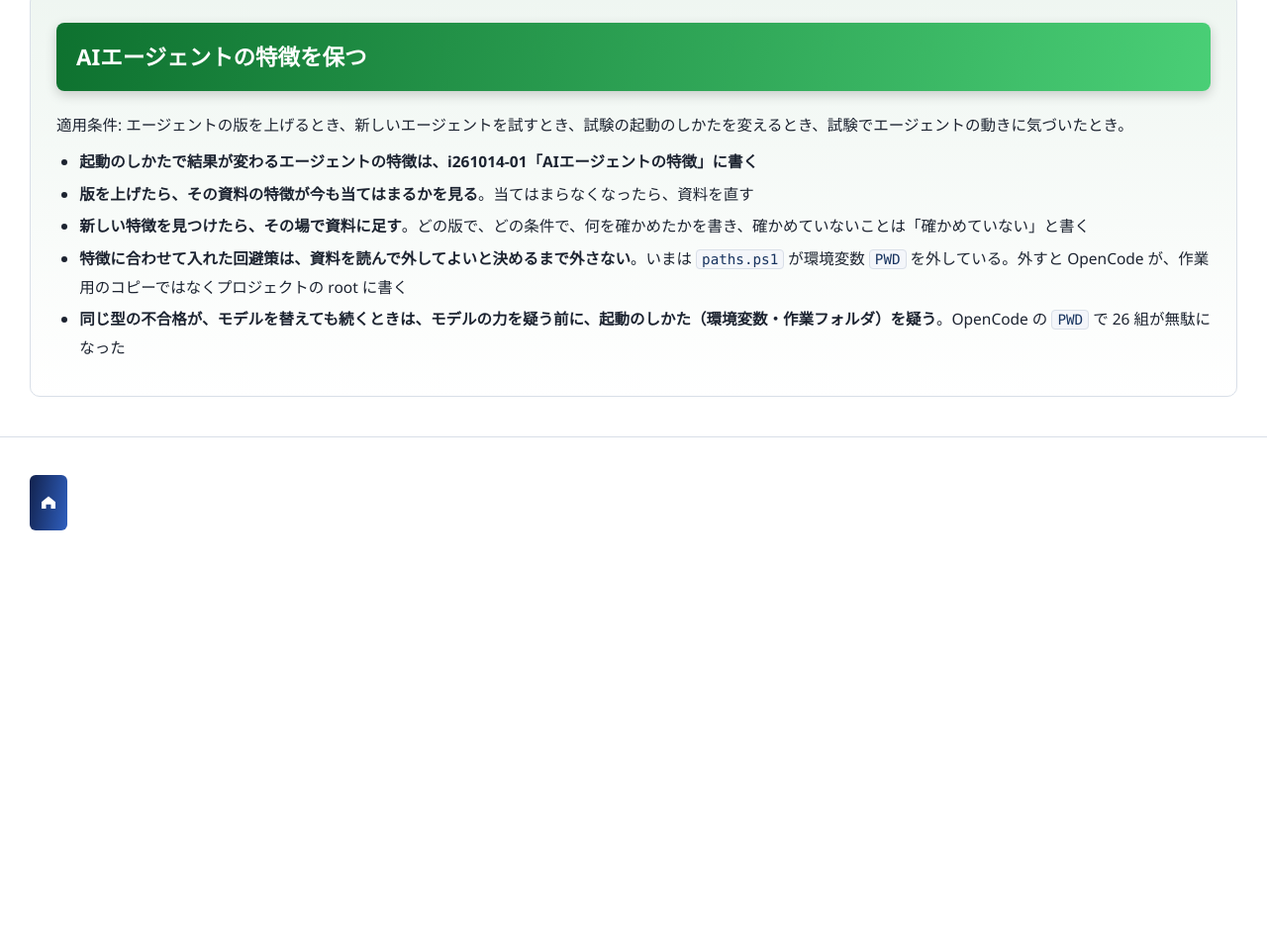
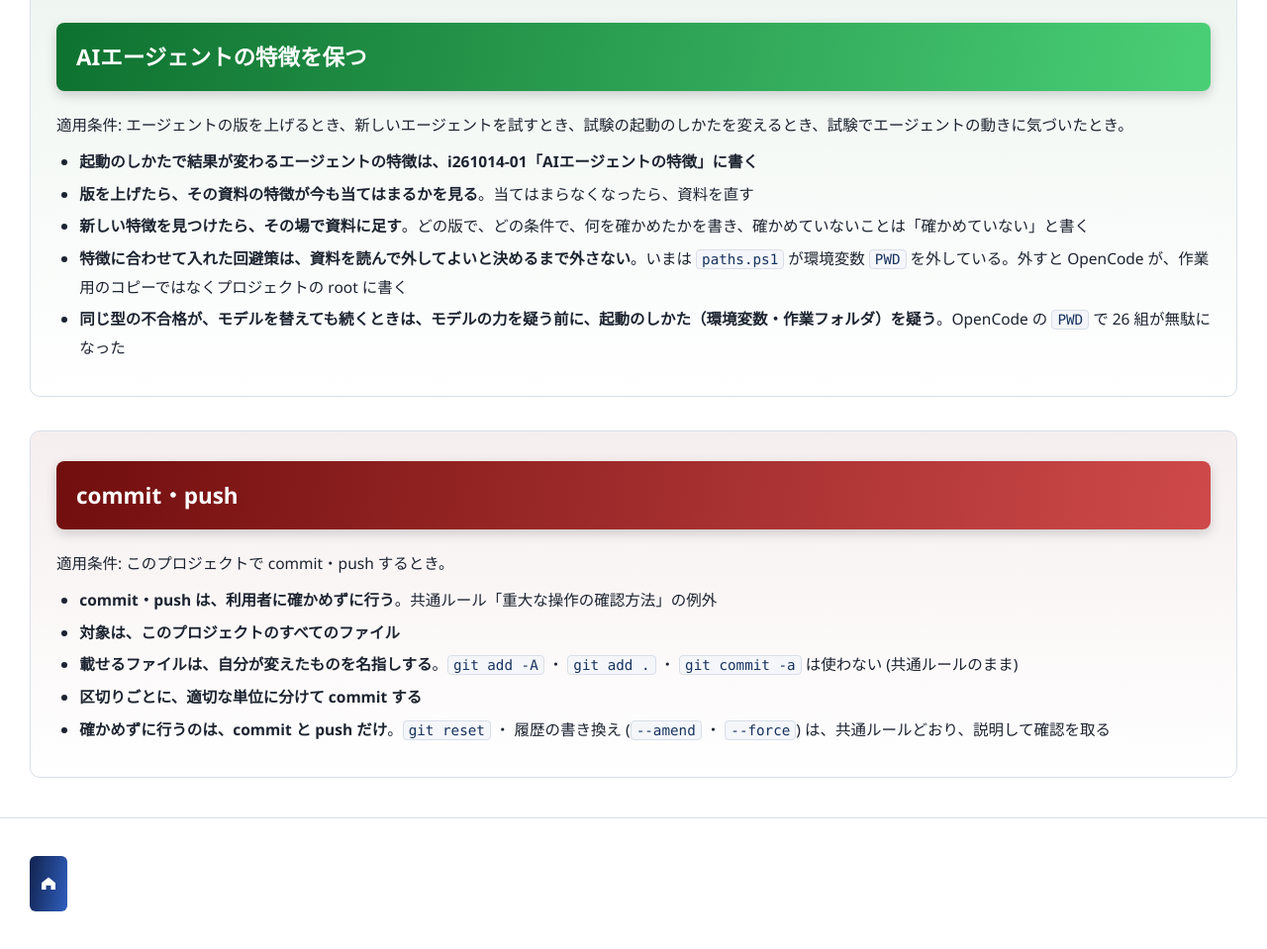
Before and after one commit to LightSpeedC/20260824-local-llm-llama-cp, a plain HTML site: page notes/90_rules/local-rules.html in a window 1280 px wide. Shown: the part 827-1786 px from the top of the page at 99% size. Before the commit the page ends 1441 px from the top, so only its background shows below. Drawn offline with Linux system fonts and the light colour scheme.

Commit message:
ローカルルールに、commit・push を確かめずに行う決めごとを書く
Co-Authored-By: Claude Sonnet 5.5 <noreply@anthropic.com>

```diff
--- a/notes/90_rules/local-rules.html
+++ b/notes/90_rules/local-rules.html
@@ -221,7 +221,7 @@ footer a{color:var(--navy2, #2f5fbf);background:transparent;}
 	<div class="inner">
 		<h1>ローカルルール — ローカルLLM 実行環境</h1>
 		<div class="lead">このプロジェクトでだけ通る決めごと。共通ルールと食い違うときはこちらが優先する</div>
-		<div class="date">📅 作成: 2026-09-29 / 更新: 2026-10-15</div>
+		<div class="date">📅 作成: 2026-09-29 / 更新: 2026-11-15</div>
 	</div>
 </div>
 
@@ -256,6 +256,18 @@ footer a{color:var(--navy2, #2f5fbf);background:transparent;}
 </ul>
 </section>
 
+<section class="ch03" id="ch03">
+<h1>commit・push</h1>
+<p>適用条件: このプロジェクトで commit・push するとき。</p>
+<ul>
+	<li><strong>commit・push は、利用者に確かめずに行う</strong>。共通ルール「重大な操作の確認方法」の例外</li>
+	<li><strong>対象は、このプロジェクトのすべてのファイル</strong></li>
+	<li><strong>載せるファイルは、自分が変えたものを名指しする</strong>。<code>git add -A</code> ・ <code>git add .</code> ・ <code>git commit -a</code> は使わない (共通ルールのまま)</li>
+	<li><strong>区切りごとに、適切な単位に分けて commit する</strong></li>
+	<li><strong>確かめずに行うのは、commit と push だけ</strong>。<code>git reset</code> ・ 履歴の書き換え (<code>--amend</code> ・ <code>--force</code>) は、共通ルールどおり、説明して確認を取る</li>
+</ul>
+</section>
+
 </div>
 
 <footer>
```
Also changed, not shown: 1 other file.
